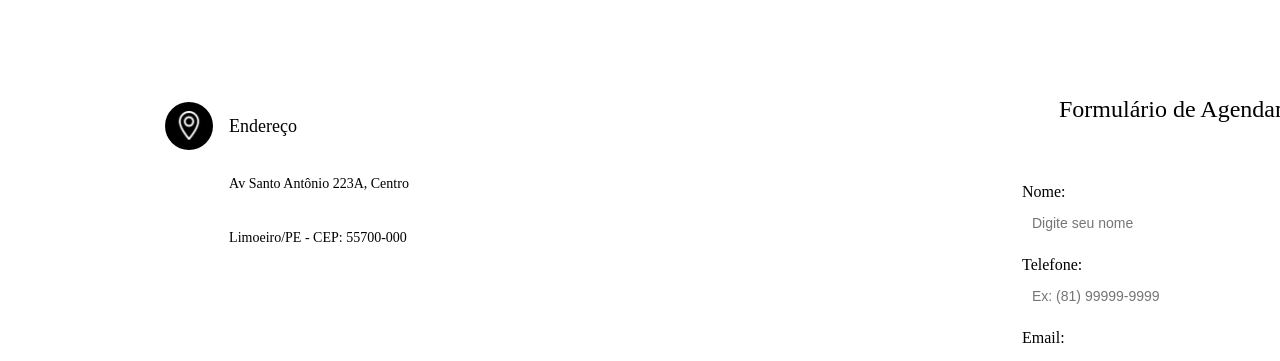
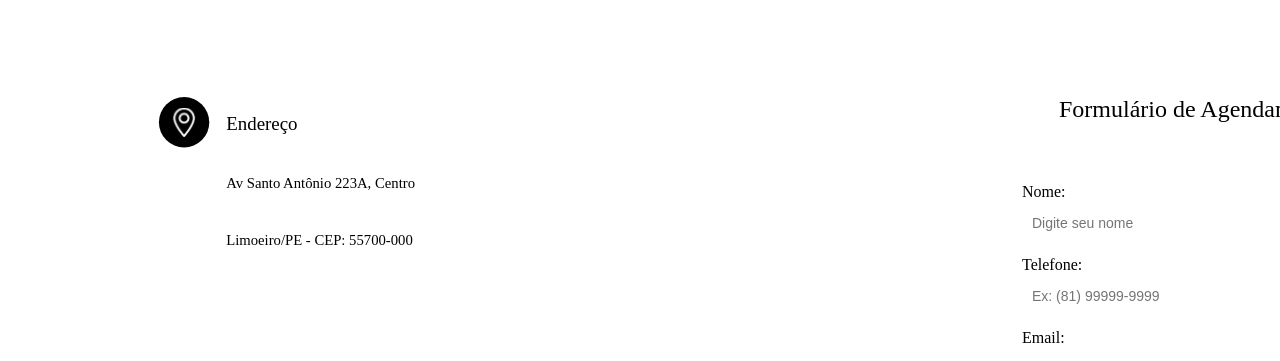
Before and after one commit to wemersonmatheuss/odonto-premium, a React (Vite) app: page / in a window 1280 px wide. In both pictures the pointer is over the element 287 px from the left and 6468 px from the top of the page. Shown: the part 6269-6630 px from the top of the page. Built offline with nearby package versions, Linux system fonts and the light colour scheme.

Commit message:
style: adicionar hover se scale nos cards

```diff
--- a/src/components/CardInfoContact/styles.module.css
+++ b/src/components/CardInfoContact/styles.module.css
@@ -12,6 +12,15 @@
 
     background-color: #fff;
     color: #000;
+
+    transition: transform 0.3s ease;
+
+    cursor: copy;
+
+}
+
+.container:hover {
+    transform: scale(1.05);
 }
 
 .image {
--- a/src/components/CardSpecialties/styles.module.css
+++ b/src/components/CardSpecialties/styles.module.css
@@ -8,6 +8,14 @@
     color: #000;
 
     border-radius: 8px;
+
+    transition: transform 0.3s ease;
+
+    cursor: copy;
+}
+
+.container:hover {
+    transform: scale(1.05);
 }
 
 .icon {
--- a/src/components/CardTeam/styles.module.css
+++ b/src/components/CardTeam/styles.module.css
@@ -10,6 +10,12 @@
     color: #000;
 
     border-radius: 8px;
+
+    transition: transform 0.3s ease;
+}
+
+.container:hover {
+    transform: scale(1.05);
 }
 
 .image {
```
